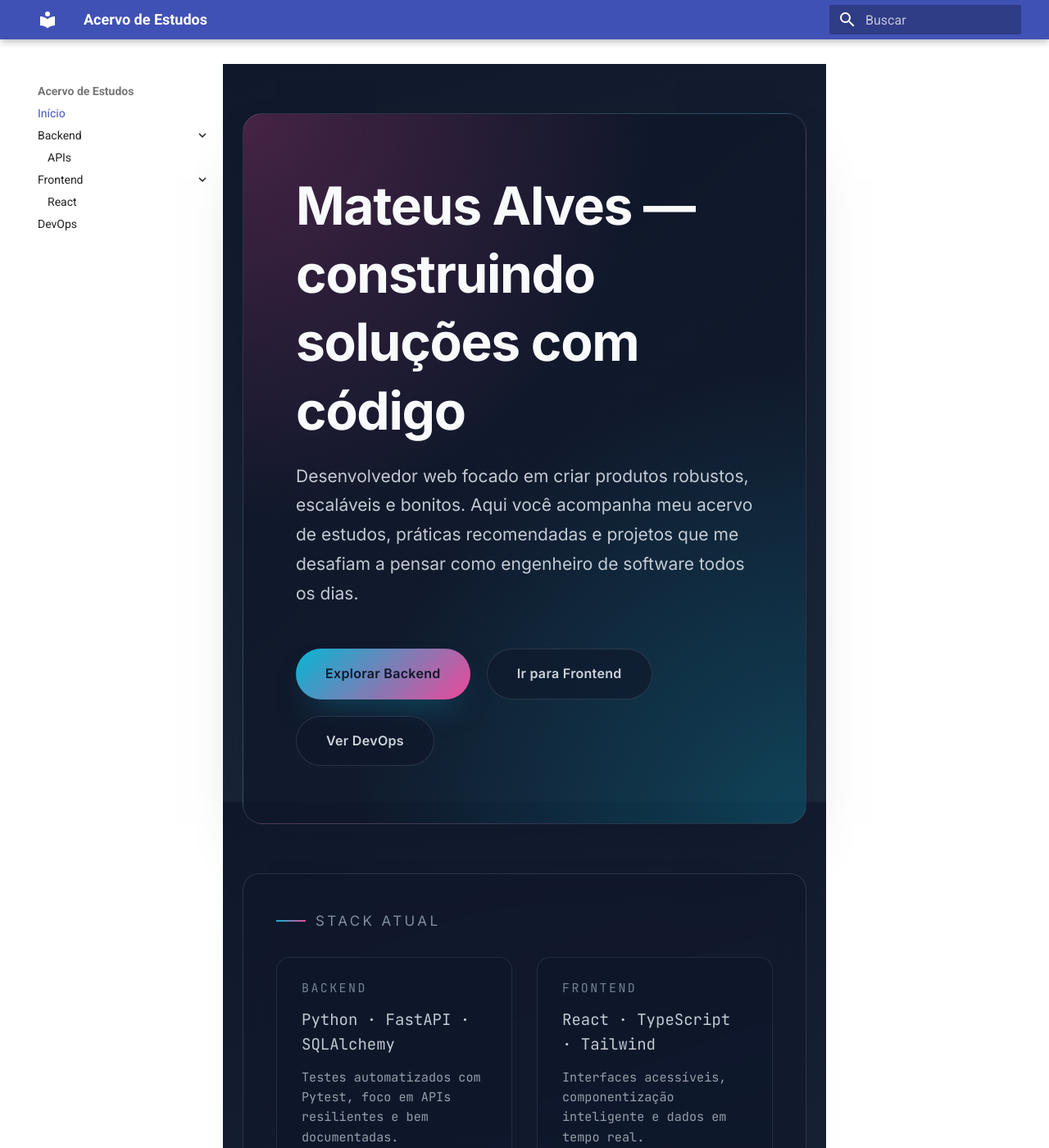
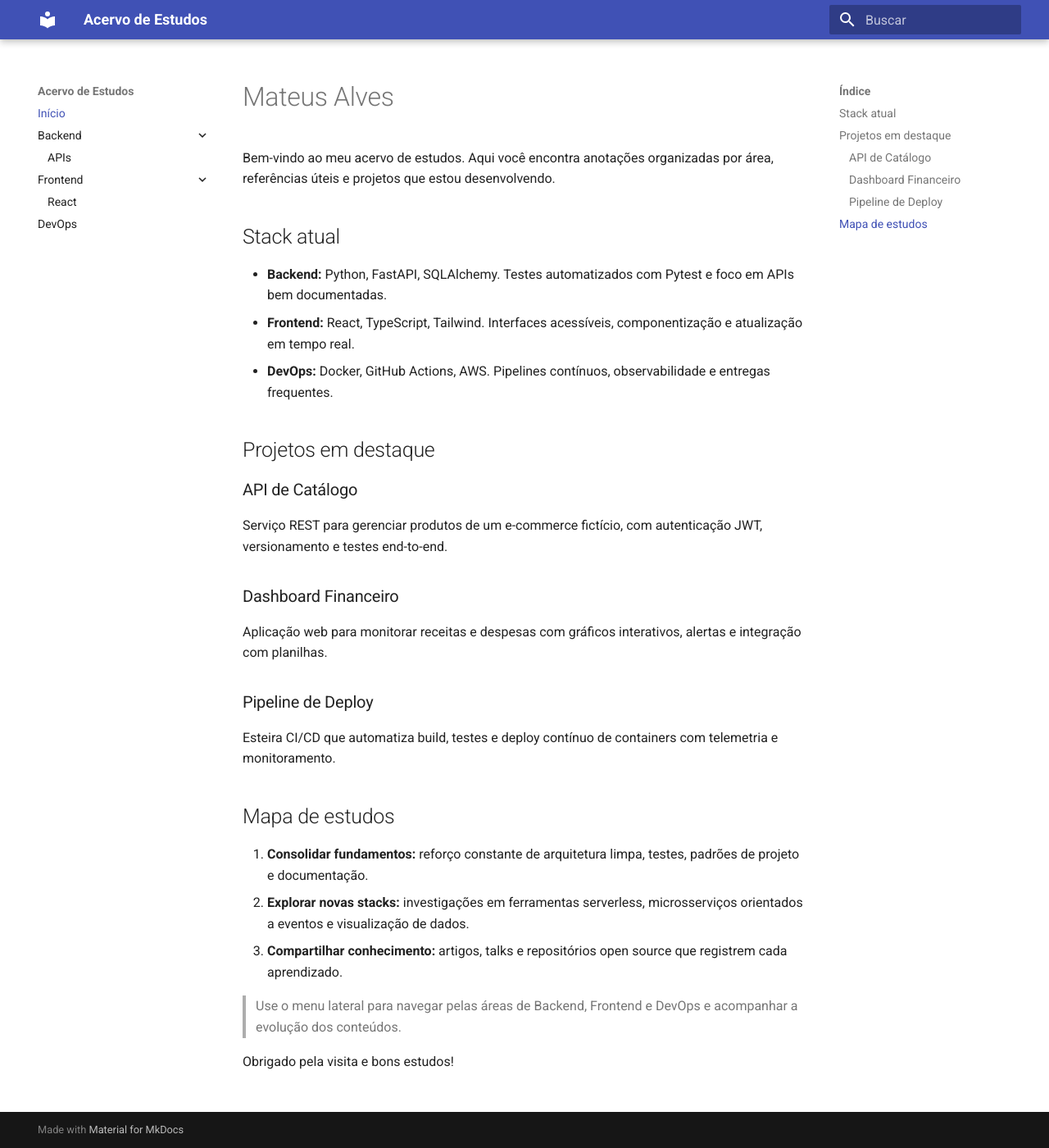
Before and after one commit to mateusaledev/mateusaledev.github.io, an MkDocs documentation site: the page built from docs/index.md, in a window 1280 px wide and 1400 px high. Shown: the whole window at 82% size. Built offline with MkDocs 1.6.1 and Material for MkDocs 9.7.7, drawn with Linux system fonts in a browser that asks for light colours; some of the changed text lies outside the part shown.

Commit message:
Reverter página inicial para layout básico

```diff
--- a/docs/index.md
+++ b/docs/index.md
@@ -1,97 +1,30 @@
-<div class="hero">
-  <h1>Mateus Alves — construindo soluções com código</h1>
-  <p>
-    Desenvolvedor web focado em criar produtos robustos, escaláveis e bonitos. Aqui você acompanha meu acervo de estudos,
-    práticas recomendadas e projetos que me desafiam a pensar como engenheiro de software todos os dias.
-  </p>
-  <div class="hero-actions">
-    <a class="cta primary" href="backend/">Explorar Backend</a>
-    <a class="cta secondary" href="frontend/">Ir para Frontend</a>
-    <a class="cta secondary" href="devops/">Ver DevOps</a>
-  </div>
-</div>
+# Mateus Alves
 
-<div class="section-card">
-  <div class="section-title">Stack atual</div>
-  <div class="stack-grid">
-    <div class="stack-item">
-      <span>Backend</span>
-      Python · FastAPI · SQLAlchemy
-      <small>Testes automatizados com Pytest, foco em APIs resilientes e bem documentadas.</small>
-    </div>
-    <div class="stack-item">
-      <span>Frontend</span>
-      React · TypeScript · Tailwind
-      <small>Interfaces acessíveis, componentização inteligente e dados em tempo real.</small>
-    </div>
-    <div class="stack-item">
-      <span>DevOps</span>
-      Docker · GitHub Actions · AWS
-      <small>Pipelines contínuos, observabilidade e cultura de entrega frequente.</small>
-    </div>
-  </div>
-</div>
+Bem-vindo ao meu acervo de estudos. Aqui você encontra anotações organizadas por área, referências úteis e projetos que estou desenvolvendo.
 
-<div class="section-card" style="margin-top: 2.5rem;">
-  <div class="section-title">Projetos em destaque</div>
-  <div class="project-grid">
-    <div class="project-card">
-      <h3>API de Catálogo</h3>
-      <p>Serviço REST para gerenciar produtos de um e-commerce fictício, com autenticação JWT, versionamento e testes end-to-end.</p>
-      <div class="project-meta">
-        <span>FastAPI</span>
-        <span>PostgreSQL</span>
-        <span>Pytest</span>
-      </div>
-    </div>
-    <div class="project-card">
-      <h3>Dashboard Financeiro</h3>
-      <p>Aplicação web para monitorar receitas e despesas, com gráficos interativos, alertas inteligentes e integração com planilhas.</p>
-      <div class="project-meta">
-        <span>React</span>
-        <span>TypeScript</span>
-        <span>Recharts</span>
-      </div>
-    </div>
-    <div class="project-card">
-      <h3>Pipeline de Deploy</h3>
-      <p>Esteira CI/CD que automatiza build, testes e deploy contínuo de containers em produção com qualidade e telemetria.</p>
-      <div class="project-meta">
-        <span>Docker</span>
-        <span>GitHub Actions</span>
-        <span>AWS</span>
-      </div>
-    </div>
-  </div>
-</div>
+## Stack atual
 
-<div class="section-card" style="margin-top: 2.5rem;">
-  <div class="section-title">Mapa de estudos</div>
-  <div class="roadmap">
-    <div class="roadmap-step">
-      <div class="step-index">01</div>
-      <div class="step-content">
-        <h4>Consolidar fundamentos</h4>
-        <p>Reforço constante de arquitetura limpa, testes, padrões de projeto e boas práticas de documentação.</p>
-      </div>
-    </div>
-    <div class="roadmap-step">
-      <div class="step-index">02</div>
-      <div class="step-content">
-        <h4>Explorar novas stacks</h4>
-        <p>Investigações em ferramentas serverless, microsserviços orientados a eventos e visualização de dados avançada.</p>
-      </div>
-    </div>
-    <div class="roadmap-step">
-      <div class="step-index">03</div>
-      <div class="step-content">
-        <h4>Compartilhar conhecimento</h4>
-        <p>Produção de artigos, talks e repositórios open source que registrem cada aprendizado da jornada.</p>
-      </div>
-    </div>
-  </div>
-</div>
+- **Backend:** Python, FastAPI, SQLAlchemy. Testes automatizados com Pytest e foco em APIs bem documentadas.
+- **Frontend:** React, TypeScript, Tailwind. Interfaces acessíveis, componentização e atualização em tempo real.
+- **DevOps:** Docker, GitHub Actions, AWS. Pipelines contínuos, observabilidade e entregas frequentes.
 
-> 🧭 Navegue pelo menu lateral para explorar os conteúdos detalhados e acompanhar como cada projeto evolui.
+## Projetos em destaque
 
-Obrigado por visitar e bons estudos!
+### API de Catálogo
+Serviço REST para gerenciar produtos de um e-commerce fictício, com autenticação JWT, versionamento e testes end-to-end.
+
+### Dashboard Financeiro
+Aplicação web para monitorar receitas e despesas com gráficos interativos, alertas e integração com planilhas.
+
+### Pipeline de Deploy
+Esteira CI/CD que automatiza build, testes e deploy contínuo de containers com telemetria e monitoramento.
+
+## Mapa de estudos
+
+1. **Consolidar fundamentos:** reforço constante de arquitetura limpa, testes, padrões de projeto e documentação.
+2. **Explorar novas stacks:** investigações em ferramentas serverless, microsserviços orientados a eventos e visualização de dados.
+3. **Compartilhar conhecimento:** artigos, talks e repositórios open source que registrem cada aprendizado.
+
+> Use o menu lateral para navegar pelas áreas de Backend, Frontend e DevOps e acompanhar a evolução dos conteúdos.
+
+Obrigado pela visita e bons estudos!
--- a/docs/stylesheets/modern.css
+++ /dev/null
@@ -1,268 +0,0 @@
-@import url('https://fonts.googleapis.com/css2?family=Inter:wght@300;400;500;600;700&family=JetBrains+Mono:wght@400;500;600&display=swap');
-
-:root {
-  --gradient-start: #0f172a;
-  --gradient-end: #1e293b;
-  --accent-cyan: #06b6d4;
-  --accent-magenta: #ec4899;
-  --glass-bg: rgba(15, 23, 42, 0.6);
-  --glass-border: rgba(148, 163, 184, 0.2);
-}
-
-.md-typeset {
-  font-family: 'Inter', system-ui, -apple-system, BlinkMacSystemFont, 'Segoe UI', sans-serif;
-  color: #e2e8f0;
-}
-
-.md-content {
-  background: linear-gradient(160deg, var(--gradient-start), var(--gradient-end));
-  background-attachment: fixed;
-}
-
-.md-typeset h1,
-.md-typeset h2,
-.md-typeset h3 {
-  font-weight: 700;
-  letter-spacing: -0.02em;
-  color: #f8fafc;
-}
-
-.hero {
-  margin: 2rem auto 3rem;
-  padding: 3.5rem clamp(1.5rem, 5vw, 4rem);
-  border-radius: 24px;
-  background: radial-gradient(circle at top left, rgba(236, 72, 153, 0.25), transparent 45%),
-              radial-gradient(circle at bottom right, rgba(6, 182, 212, 0.25), transparent 50%),
-              linear-gradient(135deg, rgba(15, 23, 42, 0.9), rgba(15, 23, 42, 0.65));
-  border: 1px solid var(--glass-border);
-  box-shadow: 0 40px 80px -40px rgba(15, 23, 42, 0.8);
-}
-
-.hero h1 {
-  font-size: clamp(2.6rem, 5vw, 3.6rem);
-  margin-bottom: 1rem;
-}
-
-.hero p {
-  max-width: 620px;
-  font-size: 1.05rem;
-  line-height: 1.7;
-  color: rgba(226, 232, 240, 0.85);
-}
-
-.hero-actions {
-  margin-top: 2.5rem;
-  display: flex;
-  flex-wrap: wrap;
-  gap: 1rem;
-}
-
-.hero-actions .cta {
-  padding: 0.85rem 1.8rem;
-  border-radius: 999px;
-  font-weight: 600;
-  letter-spacing: 0.02em;
-  text-decoration: none;
-  transition: all 0.2s ease;
-  display: inline-flex;
-  align-items: center;
-  gap: 0.5rem;
-}
-
-.hero-actions .cta.primary {
-  background: linear-gradient(135deg, var(--accent-cyan), var(--accent-magenta));
-  color: #0f172a;
-  box-shadow: 0 20px 40px -20px rgba(6, 182, 212, 0.5);
-}
-
-.hero-actions .cta.secondary {
-  border: 1px solid var(--glass-border);
-  color: rgba(226, 232, 240, 0.9);
-  background: rgba(15, 23, 42, 0.6);
-}
-
-.hero-actions .cta:hover {
-  transform: translateY(-2px);
-  box-shadow: 0 20px 45px -20px rgba(236, 72, 153, 0.45);
-}
-
-.section-title {
-  display: inline-flex;
-  align-items: center;
-  gap: 0.6rem;
-  font-size: 0.85rem;
-  text-transform: uppercase;
-  letter-spacing: 0.2em;
-  color: rgba(148, 163, 184, 0.85);
-  margin-bottom: 1.5rem;
-}
-
-.section-title::before {
-  content: "";
-  display: inline-block;
-  width: 36px;
-  height: 2px;
-  background: linear-gradient(135deg, var(--accent-cyan), var(--accent-magenta));
-}
-
-.section-card {
-  padding: 2rem;
-  border-radius: 20px;
-  background: var(--glass-bg);
-  border: 1px solid var(--glass-border);
-  box-shadow: 0 24px 48px -32px rgba(15, 23, 42, 0.8);
-  backdrop-filter: blur(18px);
-}
-
-.stack-grid {
-  display: grid;
-  grid-template-columns: repeat(auto-fit, minmax(220px, 1fr));
-  gap: 1.5rem;
-}
-
-.stack-item {
-  padding: 1.25rem 1.5rem;
-  border-radius: 16px;
-  border: 1px solid rgba(148, 163, 184, 0.15);
-  background: rgba(15, 23, 42, 0.45);
-  font-family: 'JetBrains Mono', 'Fira Code', 'SFMono-Regular', monospace;
-  font-size: 0.95rem;
-  color: rgba(226, 232, 240, 0.85);
-  display: flex;
-  flex-direction: column;
-  gap: 0.6rem;
-}
-
-.stack-item span {
-  font-size: 0.75rem;
-  text-transform: uppercase;
-  letter-spacing: 0.16em;
-  color: rgba(148, 163, 184, 0.75);
-}
-
-.project-grid {
-  display: grid;
-  grid-template-columns: repeat(auto-fit, minmax(260px, 1fr));
-  gap: 1.75rem;
-  margin-top: 2rem;
-}
-
-.project-card {
-  position: relative;
-  overflow: hidden;
-  padding: 1.9rem;
-  border-radius: 20px;
-  background: rgba(15, 23, 42, 0.7);
-  border: 1px solid rgba(148, 163, 184, 0.16);
-  transition: transform 0.2s ease, border 0.2s ease;
-}
-
-.project-card::after {
-  content: "";
-  position: absolute;
-  inset: 0;
-  background: linear-gradient(135deg, rgba(6, 182, 212, 0.2), rgba(236, 72, 153, 0.2));
-  opacity: 0;
-  transition: opacity 0.3s ease;
-}
-
-.project-card:hover {
-  transform: translateY(-6px);
-  border-color: rgba(236, 72, 153, 0.4);
-}
-
-.project-card:hover::after {
-  opacity: 1;
-}
-
-.project-card h3 {
-  margin: 0 0 1rem;
-  font-size: 1.25rem;
-  position: relative;
-  z-index: 1;
-}
-
-.project-card p {
-  margin: 0 0 1.1rem;
-  color: rgba(226, 232, 240, 0.8);
-  line-height: 1.6;
-  position: relative;
-  z-index: 1;
-}
-
-.project-meta {
-  display: inline-flex;
-  flex-wrap: wrap;
-  gap: 0.5rem;
-  position: relative;
-  z-index: 1;
-}
-
-.project-meta span {
-  padding: 0.3rem 0.75rem;
-  border-radius: 999px;
-  background: rgba(15, 23, 42, 0.7);
-  border: 1px solid rgba(148, 163, 184, 0.25);
-  font-size: 0.75rem;
-  letter-spacing: 0.08em;
-  text-transform: uppercase;
-  color: rgba(226, 232, 240, 0.7);
-}
-
-.roadmap {
-  margin-top: 2.5rem;
-  display: grid;
-  gap: 1.5rem;
-}
-
-.roadmap-step {
-  display: grid;
-  grid-template-columns: auto 1fr;
-  gap: 1.2rem;
-  align-items: start;
-}
-
-.step-index {
-  width: 38px;
-  height: 38px;
-  border-radius: 12px;
-  background: rgba(6, 182, 212, 0.18);
-  border: 1px solid rgba(6, 182, 212, 0.4);
-  display: inline-flex;
-  align-items: center;
-  justify-content: center;
-  font-family: 'JetBrains Mono', monospace;
-  color: #67e8f9;
-  font-size: 0.95rem;
-}
-
-.step-content h4 {
-  margin: 0 0 0.4rem;
-  font-size: 1.05rem;
-}
-
-.step-content p {
-  margin: 0;
-  color: rgba(203, 213, 225, 0.85);
-  line-height: 1.6;
-}
-
-@media (max-width: 768px) {
-  .hero {
-    padding: 2.5rem 1.6rem;
-  }
-
-  .hero-actions {
-    flex-direction: column;
-    align-items: flex-start;
-  }
-
-  .roadmap-step {
-    grid-template-columns: 1fr;
-  }
-
-  .step-index {
-    width: 32px;
-    height: 32px;
-  }
-}
--- a/mkdocs.yml
+++ b/mkdocs.yml
@@ -9,8 +9,6 @@ theme:
     - navigation.indexes
     - search.highlight
     - search.share
-extra_css:
-  - stylesheets/modern.css
 markdown_extensions:
   - admonition
   - codehilite
```
